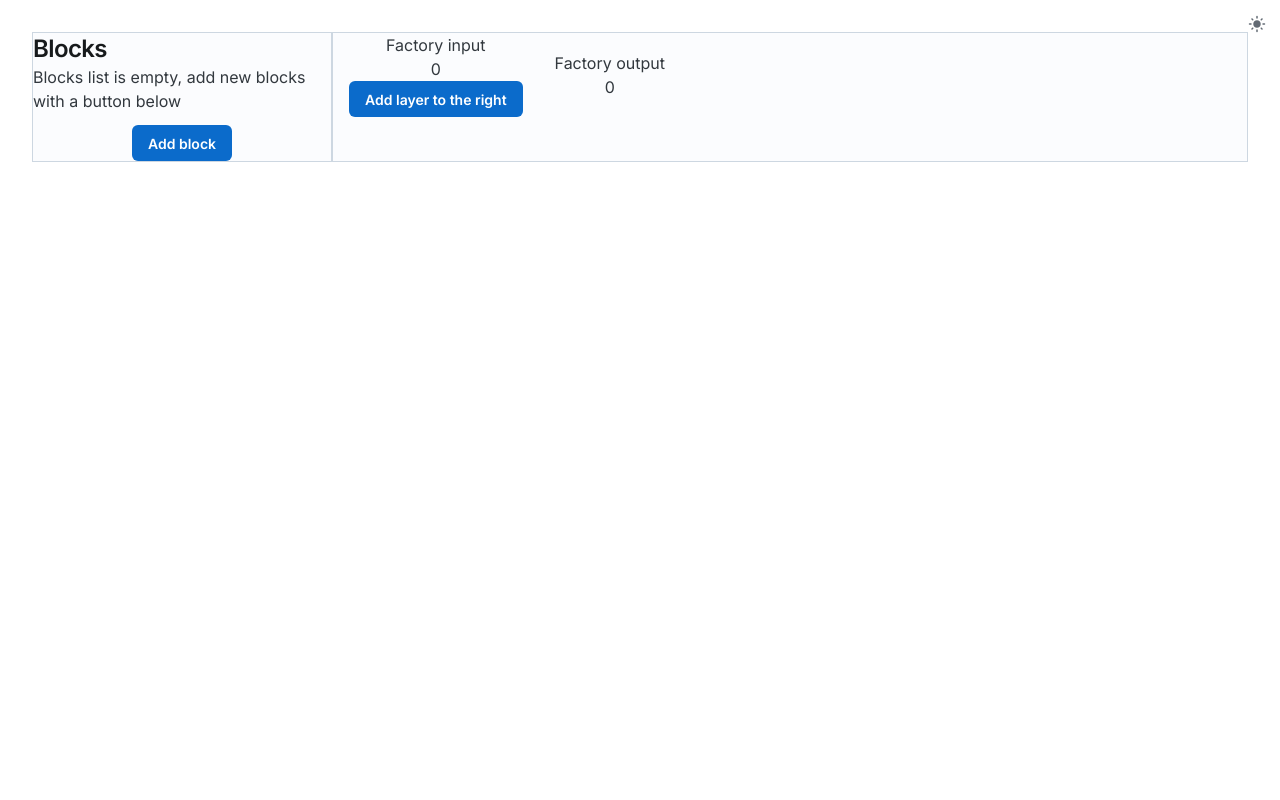
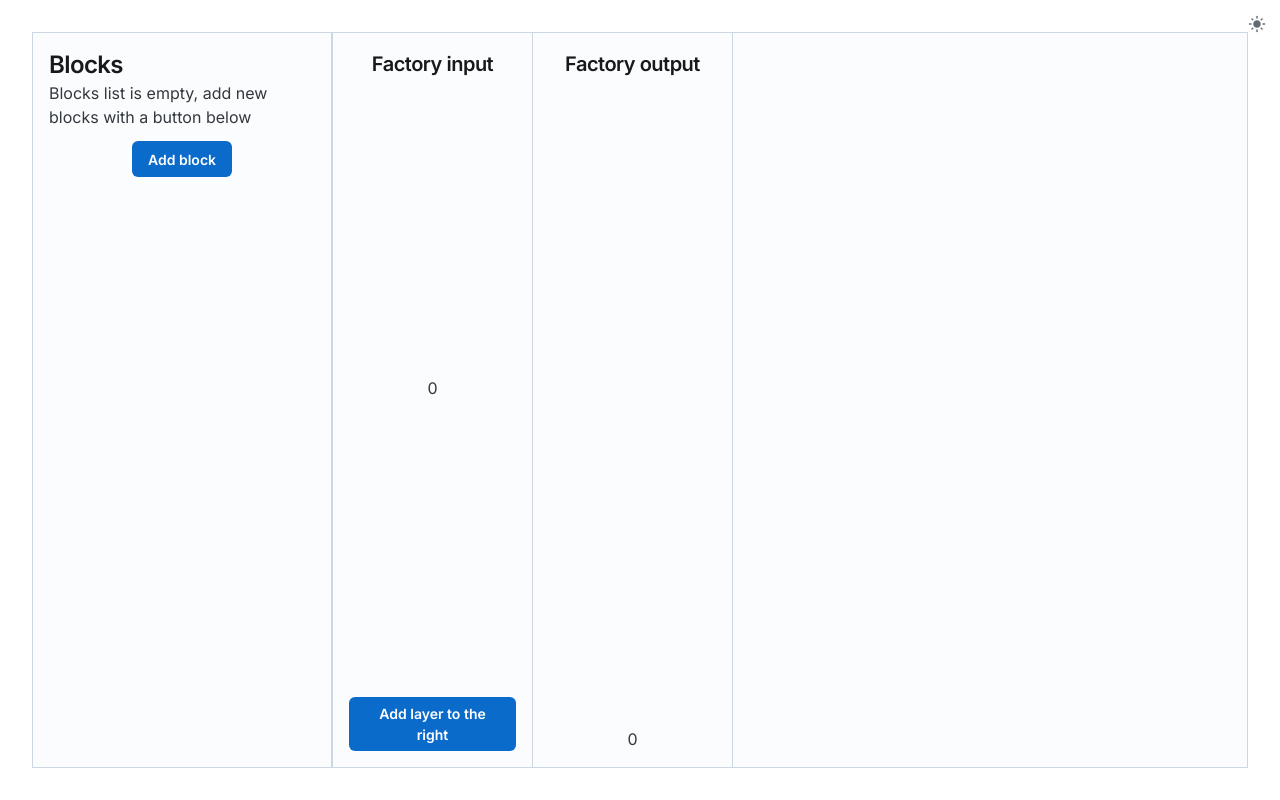
Before and after one commit to MonstraG/my-page, a Next.js app: page /diagrams in a window 1280 px wide. Built offline with nearby package versions, Linux system fonts and the light colour scheme.

Commit message:
feat(diagrams): add a sprinkle of styling

```diff
--- a/src/app/(app)/diagrams/FactoryFloor.tsx
+++ b/src/app/(app)/diagrams/FactoryFloor.tsx
@@ -3,6 +3,7 @@ import { Stack, Typography, Button } from "@mui/joy";
 import type { Block, Factory } from "@/app/(app)/diagrams/diagrams.types";
 import { computeLayerResult, renderIO } from "@/app/(app)/diagrams/diagram.helpers";
 import { FactoryLayer } from "@/app/(app)/diagrams/FactoryLayer";
+import { FactoryLayerColumn } from "@/app/(app)/diagrams/FactoryLayerColumn";
 
 interface Props {
 	selectedBlock: Block | null;
@@ -57,11 +58,10 @@ export const FactoryFloor: FC<Props> = ({ selectedBlock }) => {
 	};
 
 	return (
-		<Stack direction="row">
-			<Stack justifyContent="center" alignItems="center" px={2}>
-				<Typography>Factory input</Typography>
-				<Typography>{renderIO(factory.input)}</Typography>
-
+		<Stack direction="row" height="100%">
+			<FactoryLayerColumn
+				title="Factory input"
+				footer={
 					<Button
 						onClick={() => {
 							addLayer(0);
@@ -69,7 +69,10 @@ export const FactoryFloor: FC<Props> = ({ selectedBlock }) => {
 					>
 						Add layer to the right
 					</Button>
-			</Stack>
+				}
+			>
+				<Typography>{renderIO(factory.input)}</Typography>
+			</FactoryLayerColumn>
 			{factory.layers.map((layer, index) => (
 				<FactoryLayer
 					key={index}
@@ -90,10 +93,9 @@ export const FactoryFloor: FC<Props> = ({ selectedBlock }) => {
 					}}
 				/>
 			))}
-			<Stack justifyContent="center" alignItems="center" px={2}>
-				<Typography>Factory output</Typography>
+			<FactoryLayerColumn title="Factory output">
 				<Typography>{renderIO(outputResultBlock.output)}</Typography>
-			</Stack>
+			</FactoryLayerColumn>
 		</Stack>
 	);
 };
--- a/src/app/(app)/diagrams/FactoryLayer.tsx
+++ b/src/app/(app)/diagrams/FactoryLayer.tsx
@@ -1,10 +1,11 @@
 import type { FC } from "react";
 import type { Block, Layer } from "@/app/(app)/diagrams/diagrams.types";
-import { ButtonGroup, Divider, IconButton, Stack, Typography } from "@mui/joy";
+import { ButtonGroup, Card, Divider, IconButton, Stack, Typography } from "@mui/joy";
 import Button from "@mui/joy/Button";
 import { computeLayerResult, renderBlock } from "@/app/(app)/diagrams/diagram.helpers";
 import AddIcon from "@mui/icons-material/Add";
 import RemoveIcon from "@mui/icons-material/Remove";
+import { FactoryLayerColumn } from "@/app/(app)/diagrams/FactoryLayerColumn";
 
 function newArr(length: number) {
 	return Array.from({ length });
@@ -31,16 +32,12 @@ export const FactoryLayer: FC<Props> = ({
 }) => {
 	const layerBlock = layer.block;
 	if (layerBlock == null) {
-		// pick layer type
 		return (
-			<Stack justifyContent="center" alignItems="center" px={2}>
-				<Typography>
-					Layer {layerIndex + 1}{" "}
-					<Button onClick={remove} variant="plain" color="neutral">
-						remove
-					</Button>
-				</Typography>
-				<Stack justifyContent="center" alignItems="center">
+			<FactoryLayerColumn
+				title={`Layer ${layerIndex + 1}`}
+				onRemove={remove}
+				footer={<Button onClick={addLayer}>Add layer to the right</Button>}
+			>
 				{selectedBlock == null ? (
 					<Typography>Pick block from the block list</Typography>
 				) : (
@@ -48,23 +45,23 @@ export const FactoryLayer: FC<Props> = ({
 						Set this block here
 					</Button>
 				)}
-				</Stack>
-				<Button onClick={addLayer}>Add layer to the right</Button>
-			</Stack>
+			</FactoryLayerColumn>
 		);
 	}
 
 	return (
-		<Stack justifyContent="center" alignItems="center" px={2}>
-			<Typography>
-				Layer {layerIndex + 1}{" "}
-				<Button onClick={remove} variant="plain" color="neutral">
-					remove
-				</Button>
-			</Typography>
-			<Stack justifyContent="center" alignItems="center">
+		<FactoryLayerColumn
+			title={`Layer ${layerIndex + 1}`}
+			onRemove={remove}
+			footer={<Button onClick={addLayer}>Add layer to the right</Button>}
+		>
+			<Stack gap={2} alignItems="center">
+				<Typography>Blocks</Typography>
+
 				{newArr(layer.amount).map((_, index) => (
-					<Typography key={index}>{renderBlock(layerBlock)}</Typography>
+					<Card key={index}>
+						<Typography>{renderBlock(layerBlock)}</Typography>
+					</Card>
 				))}
 
 				<ButtonGroup>
@@ -90,7 +87,6 @@ export const FactoryLayer: FC<Props> = ({
 				<Typography>Layer output</Typography>
 				<Typography>{renderBlock(computeLayerResult(layer))}</Typography>
 			</Stack>
-			<Button onClick={addLayer}>Add layer to the right</Button>
-		</Stack>
+		</FactoryLayerColumn>
 	);
 };
--- /dev/null
+++ b/src/app/(app)/diagrams/FactoryLayerColumn.tsx
@@ -0,0 +1,53 @@
+import { IconButton, Stack, Typography } from "@mui/joy";
+import DeleteIcon from "@mui/icons-material/Delete";
+import type { FCC } from "@/types/react";
+import { styled } from "@mui/joy/styles";
+import type { ReactNode } from "react";
+
+const Column = styled("div")`
+	display: flex;
+	flex-direction: column;
+	justify-content: space-between;
+	padding: ${({ theme }) => theme.spacing(2)};
+	gap: ${({ theme }) => theme.spacing(2)};
+	border-right: 1px solid ${({ theme }) => theme.palette.neutral.outlinedBorder};
+	width: 200px;
+`;
+
+const Title = styled("div")`
+	display: grid;
+	grid-template-columns: 1fr auto 1fr;
+`;
+
+interface Props {
+	onRemove?: () => void;
+	title: string;
+	footer?: ReactNode;
+}
+
+export const FactoryLayerColumn: FCC<Props> = ({ title, onRemove, children, footer }) => (
+	<Column>
+		<Title>
+			<Typography level="h4" sx={{ gridColumn: 2, textAlign: "center" }}>
+				{title}
+			</Typography>
+			{onRemove && (
+				<IconButton
+					onClick={onRemove}
+					variant="plain"
+					color="neutral"
+					size="sm"
+					sx={{ gridColumn: 3, justifySelf: "end" }}
+				>
+					<DeleteIcon />
+				</IconButton>
+			)}
+		</Title>
+
+		<Stack justifyContent="center" alignItems="center">
+			{children}
+		</Stack>
+
+		{footer}
+	</Column>
+);
--- a/src/app/(app)/diagrams/page.tsx
+++ b/src/app/(app)/diagrams/page.tsx
@@ -1,7 +1,7 @@
 "use client";
 import type { NextPage } from "next";
 import { Sheet, Stack } from "@mui/joy";
-import React, { useState } from "react";
+import { useState } from "react";
 import type { Block } from "@/app/(app)/diagrams/diagrams.types";
 import { FactoryFloor } from "@/app/(app)/diagrams/FactoryFloor";
 import { BlockList } from "@/app/(app)/diagrams/BlockList";
@@ -14,10 +14,8 @@ const DiagramsPage: NextPage = () => {
 	const [selectedBlock, setSelectedBlock] = useState<Block | null>(null);
 
 	return (
-		<>
-			<Sheet sx={{ m: 4 }}>
-				<Stack direction="row">
-					<Sheet variant="outlined" sx={{ width: 300 }}>
+		<Stack direction="row" sx={{ p: 4, height: "100vh" }}>
+			<Sheet variant="outlined" sx={{ width: 300, p: 2 }}>
 				<BlockList
 					blocks={blocks}
 					setBlocks={setBlocks}
@@ -25,15 +23,10 @@ const DiagramsPage: NextPage = () => {
 					setSelectedBlock={setSelectedBlock}
 				/>
 			</Sheet>
-					<Sheet
-						variant="outlined"
-						sx={{ flexGrow: 1, minWidth: 300, overflowX: "scroll" }}
-					>
+			<Sheet variant="outlined" sx={{ flexGrow: 1, minWidth: 0, overflow: "scroll" }}>
 				<FactoryFloor selectedBlock={selectedBlock} />
 			</Sheet>
 		</Stack>
-			</Sheet>
-		</>
 	);
 };
 
--- a/src/app/(app)/layout.tsx
+++ b/src/app/(app)/layout.tsx
@@ -4,8 +4,8 @@ import { ThemeRegistry } from "@/app/(app)/ThemeRegistry";
 
 const AppLayout: FCC = ({ children }) => (
 	<ThemeRegistry options={{ key: "joy" }}>
+		<main>{children}</main>
 		<MediaToggleButton />
-		<main>{children}</main>
 	</ThemeRegistry>
 );
 
```
Lines whose indentation alone changed are shown as unchanged.
